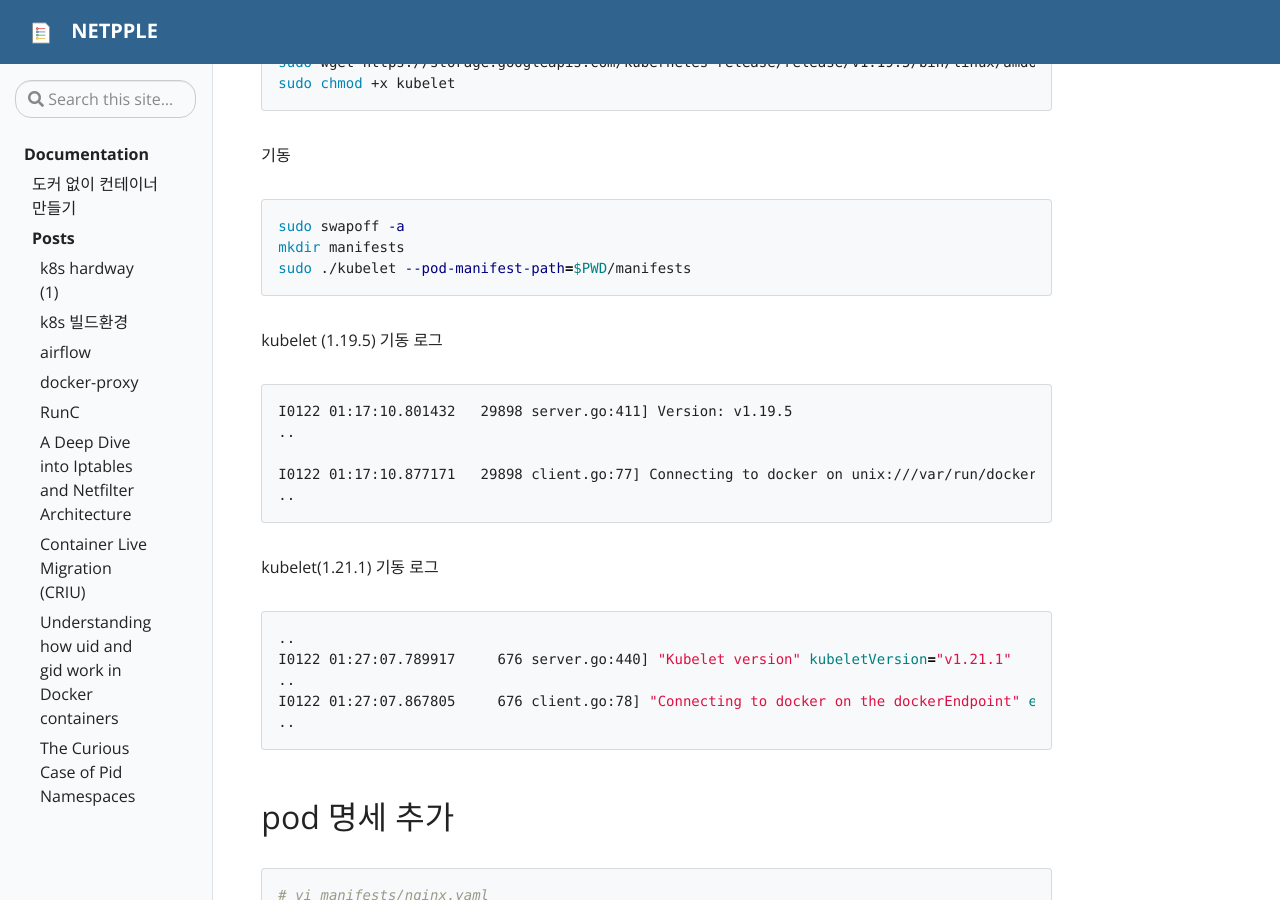
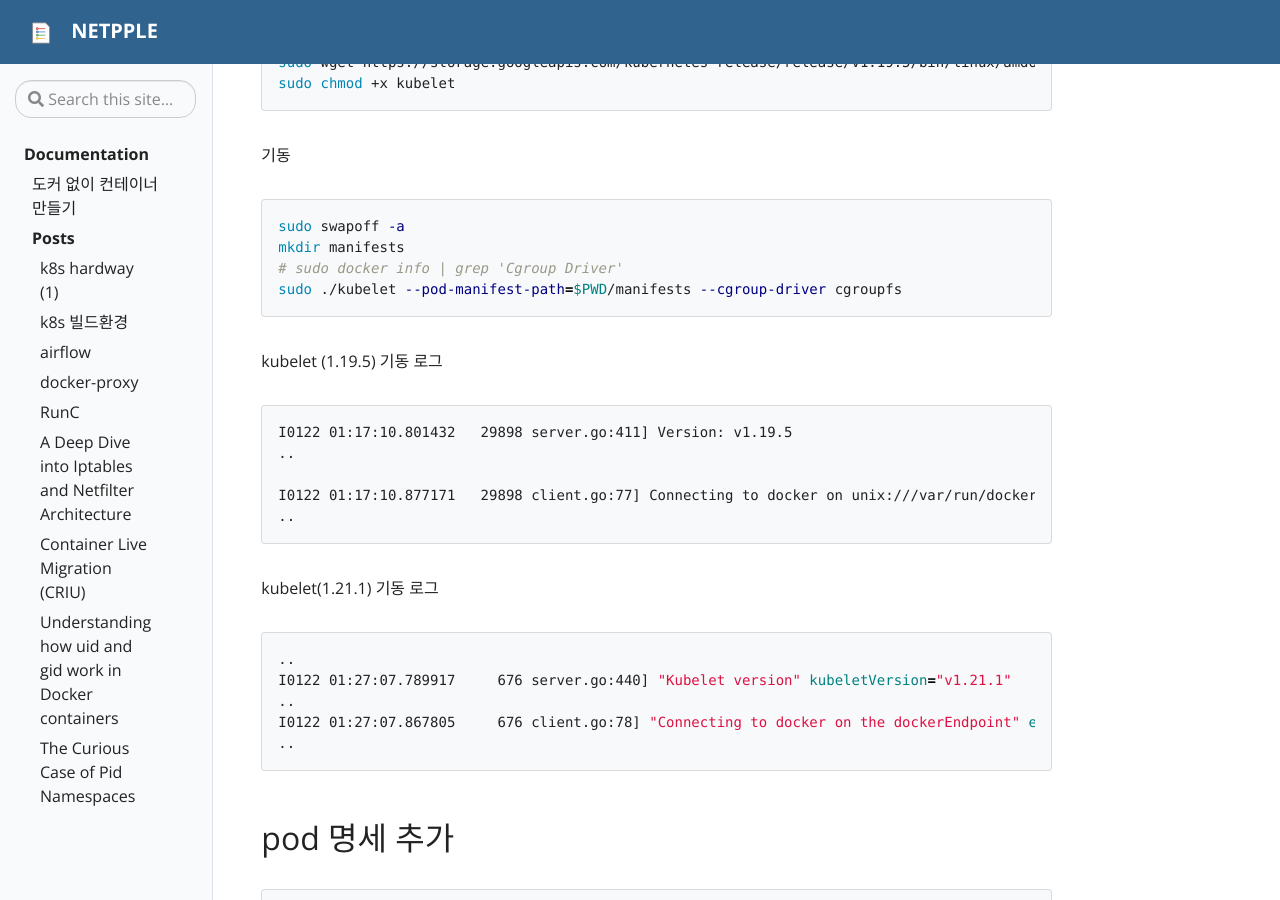
Before and after one commit to netpple/netpple.github.io, a Jekyll site: the page built from _posts/2022-01-31-k8s-hardway-kubelet.md, in a window 1280 px wide and 900 px high, scrolled down 1457 px. Built offline with Jekyll 4.4.1, drawn with Linux system fonts in a browser that asks for light colours; our own code applies the rules of GitHub Pages for plain Markdown files.

Commit message:
add a cgroup driver option

````diff
--- a/_posts/2022-01-31-k8s-hardway-kubelet.md
+++ b/_posts/2022-01-31-k8s-hardway-kubelet.md
@@ -74,7 +74,8 @@ sudo chmod +x kubelet
 ```bash
 sudo swapoff -a
 mkdir manifests
-sudo ./kubelet --pod-manifest-path=$PWD/manifests
+# sudo docker info | grep 'Cgroup Driver'
+sudo ./kubelet --pod-manifest-path=$PWD/manifests --cgroup-driver cgroupfs
 ```
 
 kubelet (1.19.5) 기동 로그
````
